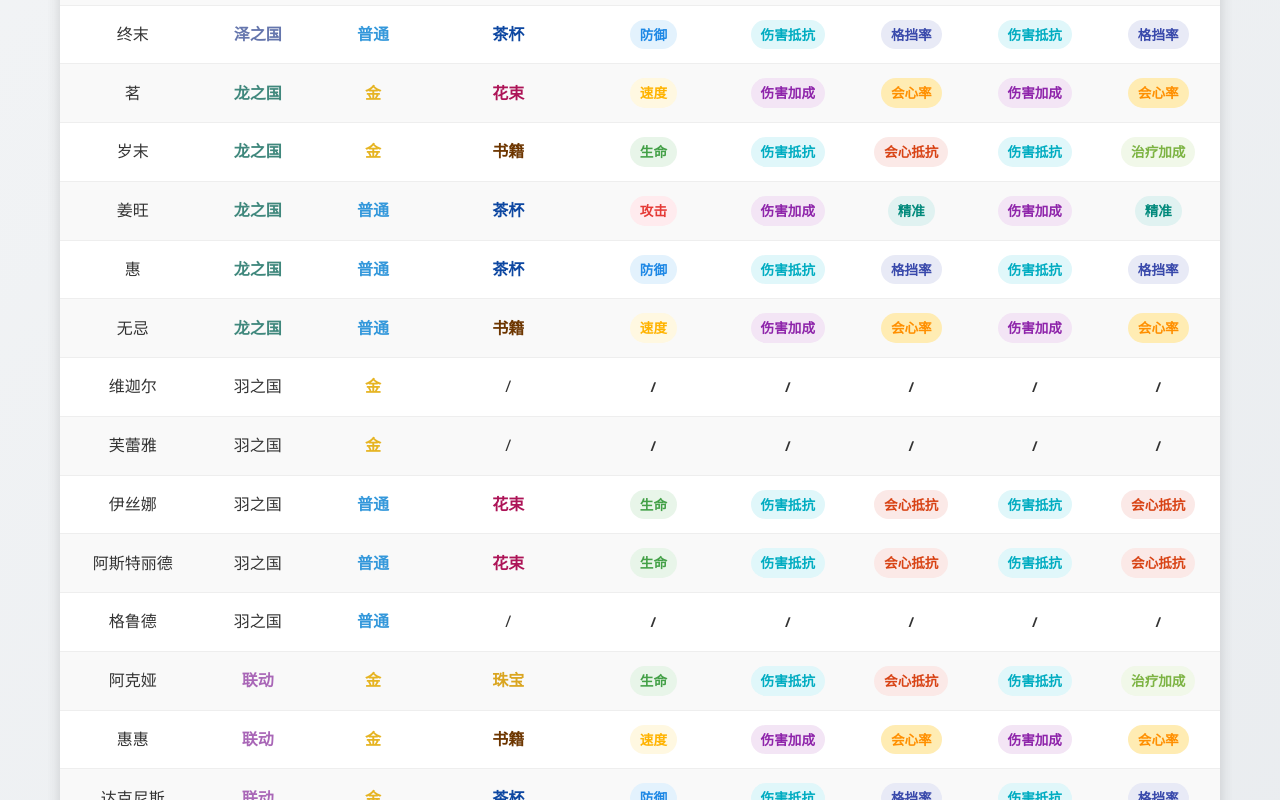
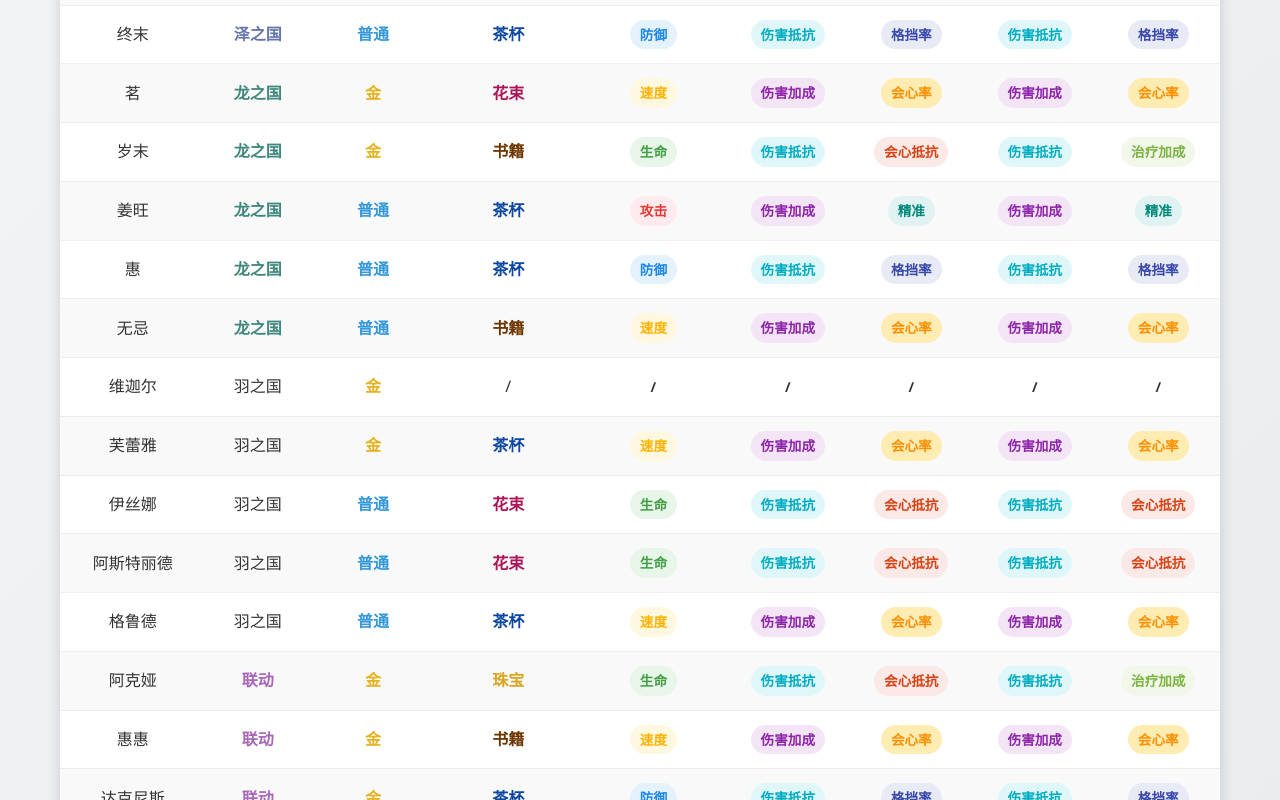
Before and after one commit to kleeb3961/TujidanSucha, a plain HTML site: page index.html in a window 1280 px wide. Shown: the part 2000-2800 px from the top of the page. Drawn offline with Linux system fonts and the light colour scheme.

Commit message:
Add files via upload

```diff
--- a/index.html
+++ b/index.html
@@ -3,7 +3,7 @@
 <head>
     <meta charset="UTF-8">
     <meta name="viewport" content="width=device-width, initial-scale=1.0">
-    <title>伙伴加成速查 v1.27</title>
+    <title>伙伴加成速查 v1.28</title>
     <link rel="stylesheet" href="https://cdnjs.cloudflare.com/ajax/libs/font-awesome/6.4.0/css/all.min.css">
     <style>
         * {
@@ -523,7 +523,7 @@
 </head>
 <body>
     <header>
-        <h1>伙伴加成速查<span class="subtitle">v1.27</span></h1>
+        <h1>伙伴加成速查<span class="subtitle">v1.28</span></h1>
         <div class="author">完熟土鸡蛋制作</div>
     </header>
 
@@ -923,12 +923,12 @@
                 <td>芙蕾雅</td>
                 <td class="city-yu">羽之国</td>
                 <td class="rarity-gold">金</td>
-                <td>/</td>
-                <td><span class="tag">/</span></td>
-                <td><span class="tag">/</span></td>
-                <td><span class="tag">/</span></td>
-                <td><span class="tag">/</span></td>
-                <td><span class="tag">/</span></td>
+                <td class="gift-chaBei">茶杯</td>
+                <td><span class="tag buff-speed">速度</span></td>
+                <td><span class="tag buff-damage">伤害加成</span></td>
+                <td><span class="tag buff-crit">会心率</span></td>
+                <td><span class="tag buff-damage">伤害加成</span></td>
+                <td><span class="tag buff-crit">会心率</span></td>
             </tr>
             <tr>
                 <td>伊丝娜</td>
@@ -956,12 +956,12 @@
                 <td>格鲁德</td>
                 <td class="city-yu">羽之国</td>
                 <td class="rarity-normal">普通</td>
-                <td>/</td>
-                <td><span class="tag">/</span></td>
-                <td><span class="tag">/</span></td>
-                <td><span class="tag">/</span></td>
-                <td><span class="tag">/</span></td>
-                <td><span class="tag">/</span></td>
+                <td class="gift-chaBei">茶杯</td>
+                <td><span class="tag buff-speed">速度</span></td>
+                <td><span class="tag buff-damage">伤害加成</span></td>
+                <td><span class="tag buff-crit">会心率</span></td>
+                <td><span class="tag buff-damage">伤害加成</span></td>
+                <td><span class="tag buff-crit">会心率</span></td>
             </tr>
 
             <!-- 联动 -->
```
